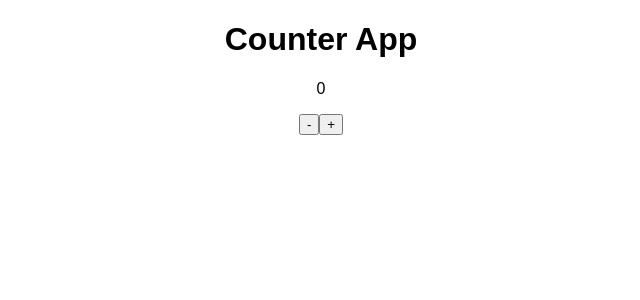
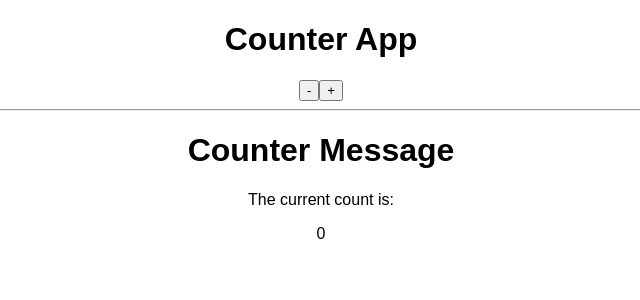
Before and after one commit to The-Marcy-Lab-School/se-unit-8, a React (Create React App) app in the folder lesson-8.1-useState/solution/counter-app/: page / in a window 1280 px wide. Shown: the top 300 px of the page, without its empty margins (319-959 px from the left). Built offline with nearby package versions, Linux system fonts and the light colour scheme.

Commit message:
Created CounterMessage component and test

```diff
--- a/lesson-8.1-useState/solution/counter-app/src/App.js
+++ b/lesson-8.1-useState/solution/counter-app/src/App.js
@@ -1,4 +1,5 @@
 import React, { useState } from 'react';
+import CounterMessage from './CounterMessage';
 
 function App() {
 	let [count, setCount] = useState(0);
@@ -9,13 +10,14 @@ function App() {
 	return (
 		<div className="App">
 			<h1>Counter App</h1>
-			<p data-testid="counter">{count}</p>
 			<button data-testid="decrementButton" onClick={decrement}>
 				-
 			</button>
 			<button data-testid="incrementButton" onClick={increment}>
 				+
 			</button>
+			<hr></hr>
+			<CounterMessage count={count} />
 		</div>
 	);
 }
--- /dev/null
+++ b/lesson-8.1-useState/solution/counter-app/src/CounterMessage.js
@@ -0,0 +1,12 @@
+import React from 'react';
+
+function CounterMessage(props) {
+	return (
+		<div className="ChildComponent">
+			<h1>Counter Message</h1>
+			<p>The current count is: </p>
+			<p data-testid="counter">{props.count}</p>
+		</div>
+	);
+}
+export default CounterMessage;
```
Also changed, not shown: 1 other file (tests, documents, lock files or other folders).
